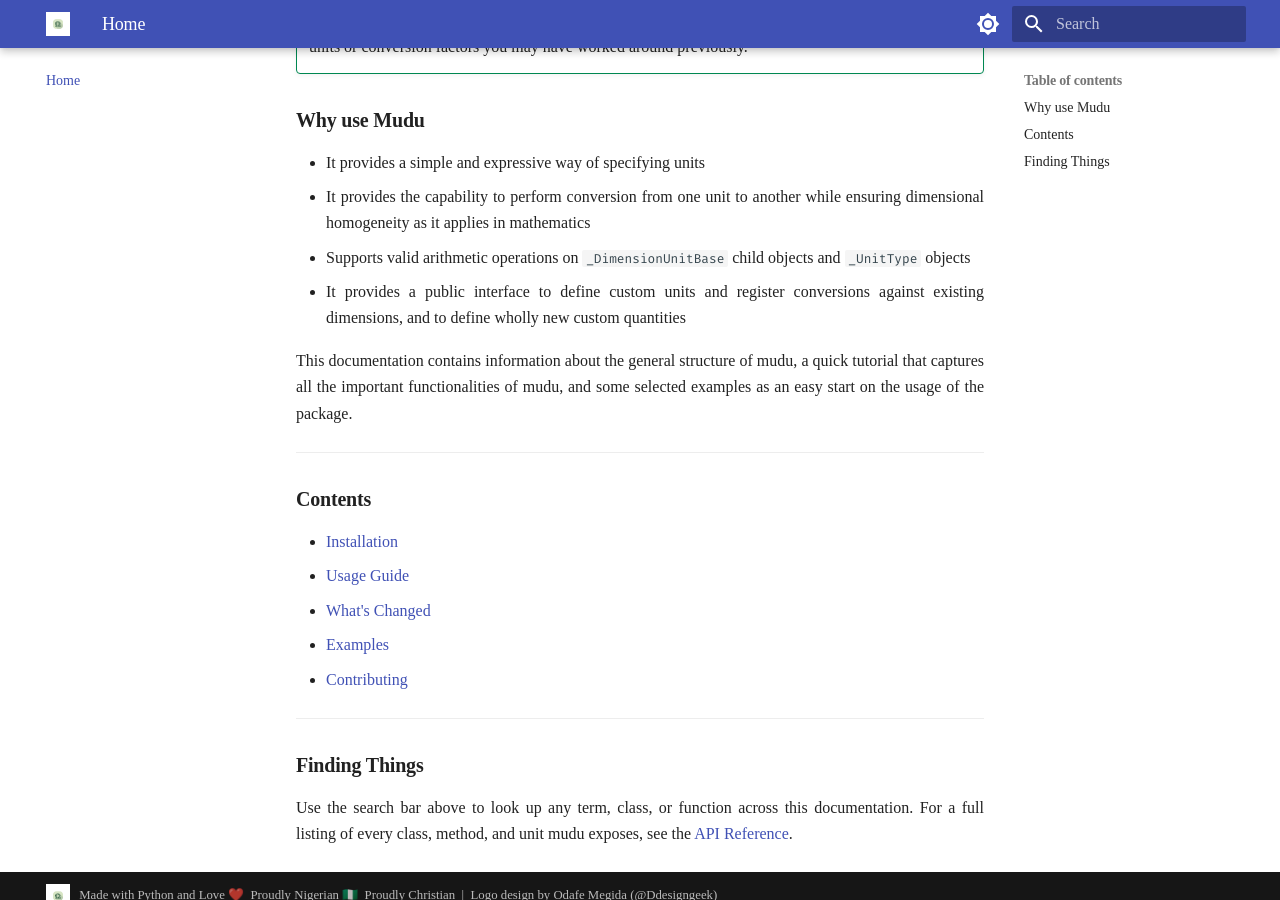
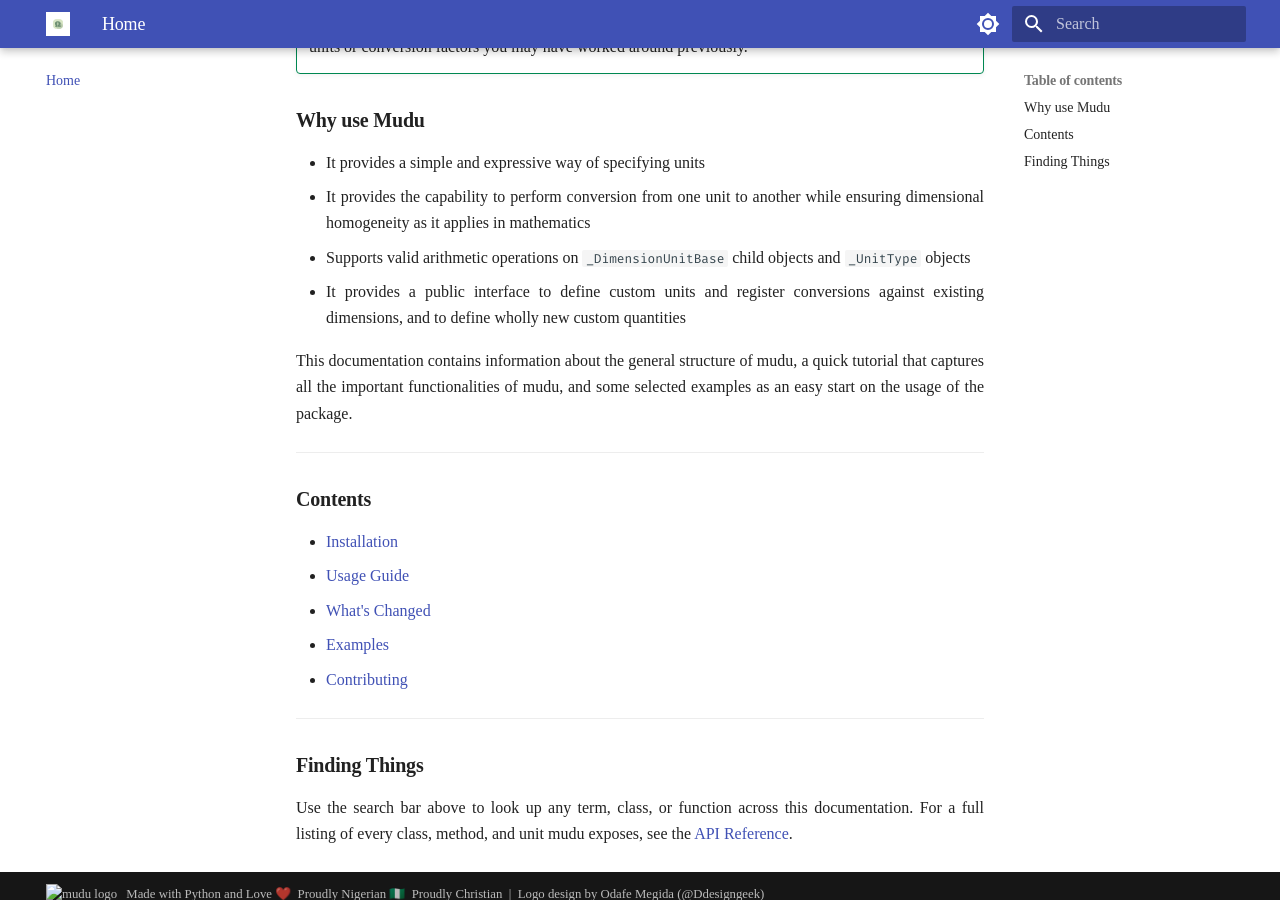
Before and after one commit to techkaduna/mudu, an MkDocs documentation site: the page built from docs/index.md, in a window 1280 px wide and 900 px high, scrolled down 885 px. Built offline with MkDocs 1.6.1 and Material for MkDocs 9.7.7, drawn with Linux system fonts in a browser that asks for light colours.

Commit message:
Update mkdocs.yml

```diff
--- a/mkdocs.yml
+++ b/mkdocs.yml
@@ -81,7 +81,7 @@
   - stylesheets/extra.css
 
 copyright: >
-  <img src="/assets/logo.png" alt="mudu logo" width="24" height="24" style="vertical-align: middle; margin-right: 6px;">
+  <img src="/docs/assets/logo.png" alt="mudu logo" width="24" height="24" style="vertical-align: middle; margin-right: 6px;">
   Made with Python and Love ❤️ &nbsp;Proudly Nigerian 🇳🇬 &nbsp;Proudly Christian &nbsp;|&nbsp; Logo design by <a href="https://www.instagram.com/ddesigngeek/">Odafe Megida (@Ddesigngeek)</a> <br>
   <i>"For God so loved the world..."</i>
 
```
